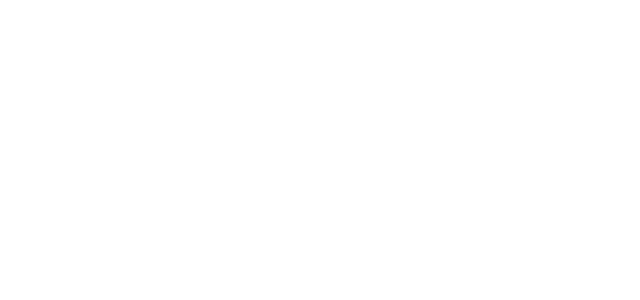
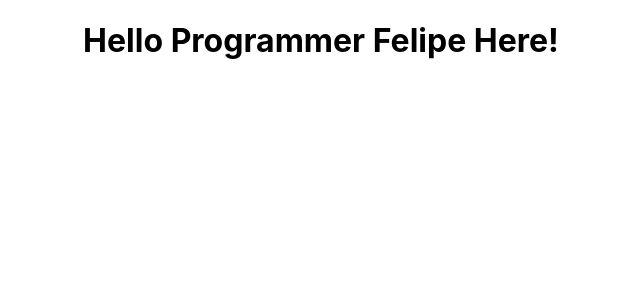
Before and after one commit to felipe-programador-18/Typescript-and-redux, a React (Create React App) app in the folder redux-ts/: page / in a window 1280 px wide. Shown: the top 300 px of the page, without its empty margins (319-959 px from the left). Built offline with nearby package versions, Linux system fonts and the light colour scheme.

Commit message:
c8-to add small things

```diff
--- a/redux-ts/src/App.tsx
+++ b/redux-ts/src/App.tsx
@@ -5,7 +5,7 @@
 function App() {
   return (
     <div className="App">
-      <h1></h1>
+      <h1>Hello Programmer Felipe Here!</h1>
 
     </div>
   );
```
